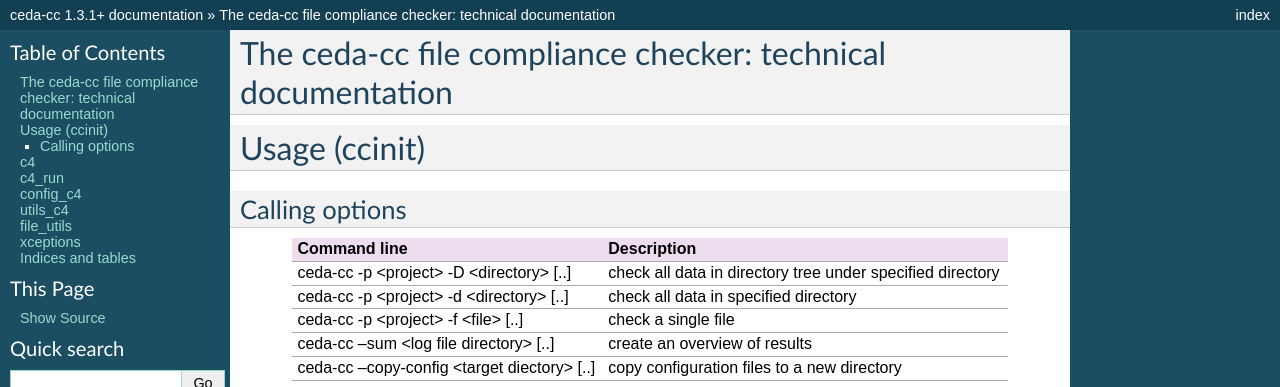
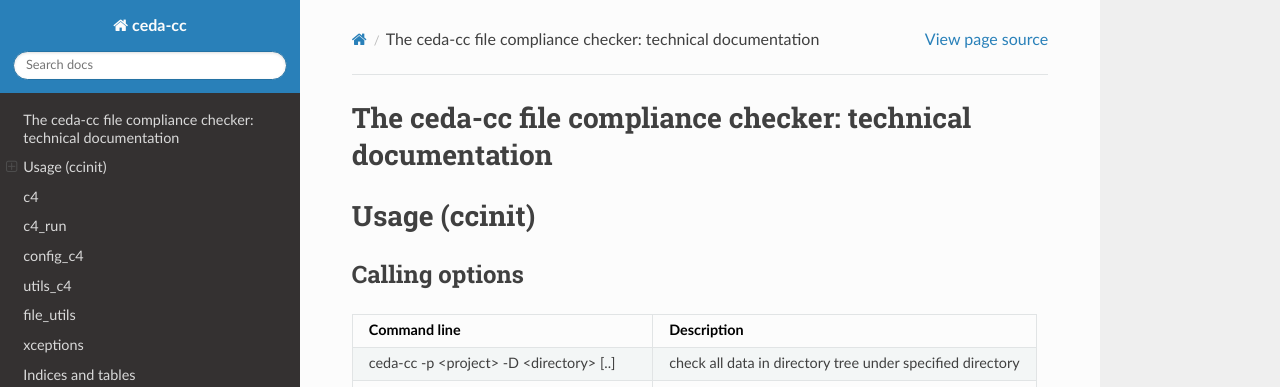
Before and after one commit to cedadev/ceda-cc, a Sphinx documentation site: the page built from Package/doc/source/index.rst, in a window 1280 px wide and 1400 px high, cut to the strip 0-387 px from the top of the window. Built offline with Sphinx 7.4.7 and the Read the Docs theme 3.1.0, drawn with Linux system fonts in a browser that asks for light colours; some of the changed text lies outside the part shown.

Commit message:
Created requirements.txt file

```diff
--- a/Package/doc/source/conf.py
+++ b/Package/doc/source/conf.py
@@ -107,8 +107,8 @@ pygments_style = 'sphinx'
 
 # The theme to use for HTML and HTML Help pages.  See the documentation for
 # a list of builtin themes.
-#html_theme = 'sphinx_rtd_theme'
-html_theme = 'default'
+html_theme = 'sphinx_rtd_theme'
+#html_theme = 'default'
 
 # Theme options are theme-specific and customize the look and feel of a theme
 # further.  For a list of options available for each theme, see the
```
Also changed, not shown: 1 other file.
